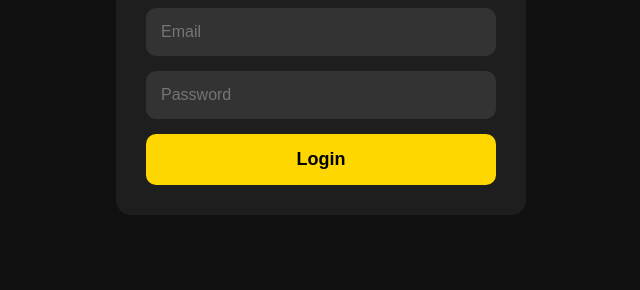
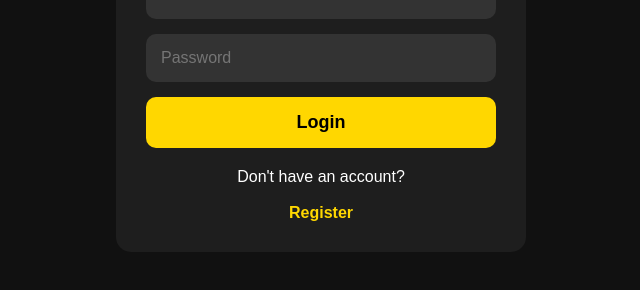
Before and after one commit to Amirreza-Arzeroomchi/crm-app, a website: page public/login.html in a window 1280 px wide. Shown: the part 348-638 px from the top of the page, without its empty margins (319-959 px from the left). Drawn offline with Linux system fonts and the light colour scheme.

Commit message:
Add register link

```diff
--- a/public/login.html
+++ b/public/login.html
@@ -58,6 +58,18 @@
       cursor:pointer;
     }
 
+    .register-text{
+      margin-top:20px;
+      text-align:center;
+      color:white;
+    }
+
+    .register-text a{
+      color:gold;
+      text-decoration:none;
+      font-weight:bold;
+    }
+
   </style>
 
 </head>
@@ -90,6 +102,18 @@
 
     </form>
 
+    <div class="register-text">
+
+      Don't have an account?
+
+      <br><br>
+
+      <a href="/register.html">
+        Register
+      </a>
+
+    </div>
+
   </div>
 
   <script src="app.js"></script>
```
